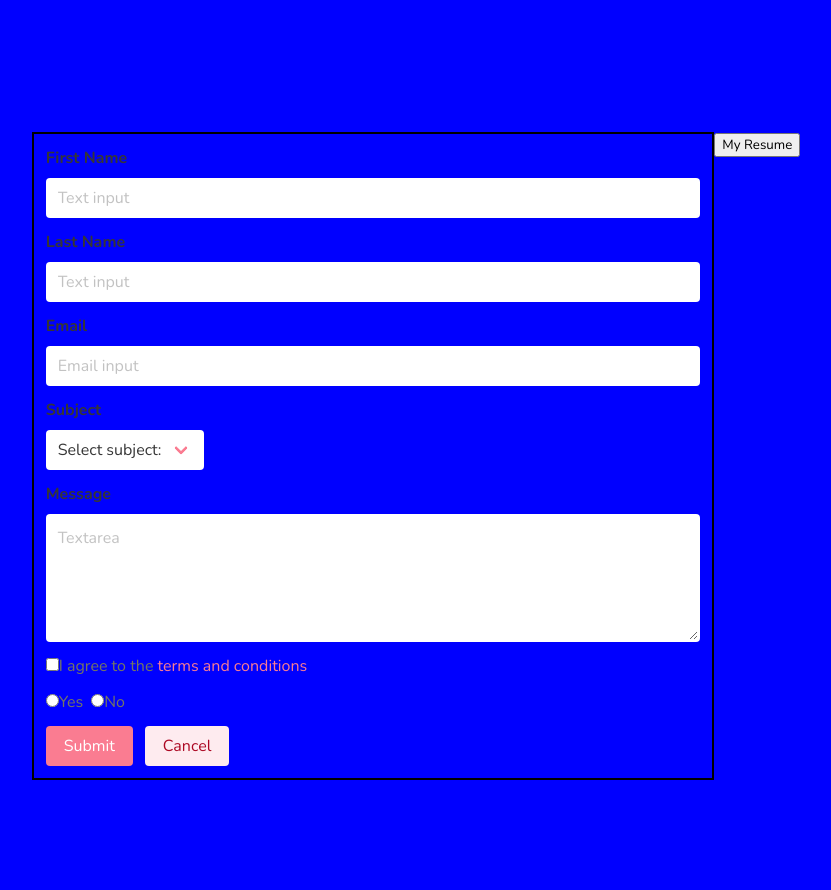
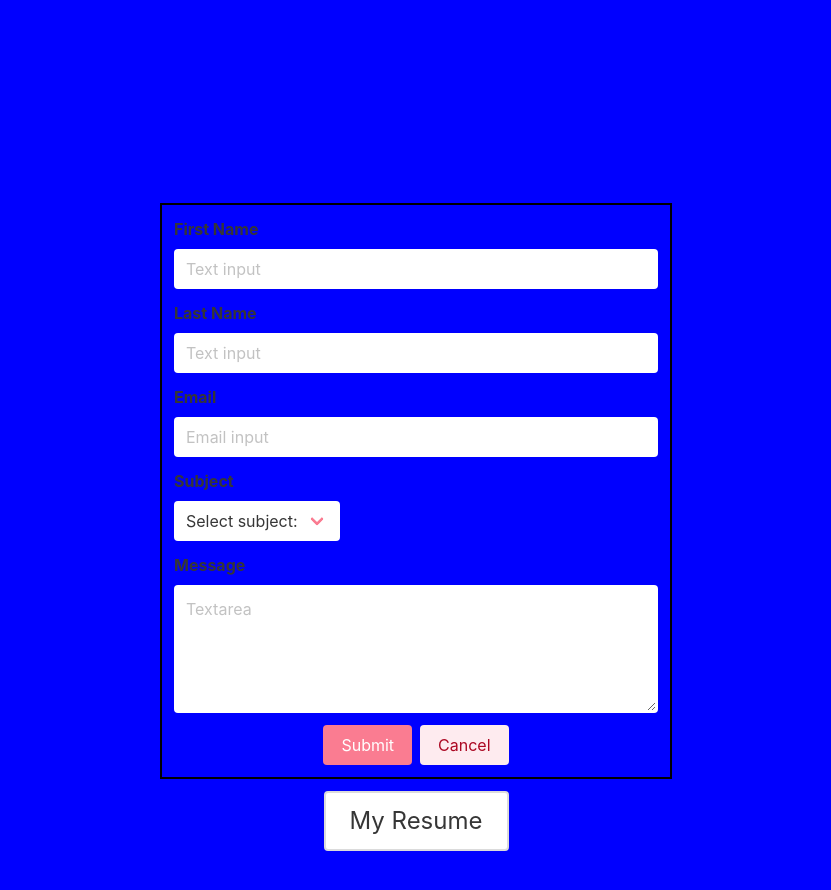
Before and after one commit to DMosca2021/devin_mosca, a React (Create React App) app in the folder client/: page / in a window 1280 px wide. Shown: the part 3760-4650 px from the top of the page, without its empty margins (224-1055 px from the left). Built offline with nearby package versions, Linux system fonts and the light colour scheme.

Commit message:
Added more styling to contact form, all items centered, resume button added.

```diff
--- a/client/src/App.scss
+++ b/client/src/App.scss
@@ -2,9 +2,9 @@
 
 body {
   margin: 0;
-  font-family: -apple-system, BlinkMacSystemFont, 'Segoe UI', 'Roboto', 'Oxygen',
-    'Ubuntu', 'Cantarell', 'Fira Sans', 'Droid Sans', 'Helvetica Neue',
-    sans-serif;
+  // font-family: -apple-system, BlinkMacSystemFont, 'Segoe UI', 'Roboto', 'Oxygen',
+  //   'Ubuntu', 'Cantarell', 'Fira Sans', 'Droid Sans', 'Helvetica Neue',
+  //   sans-serif;
   -webkit-font-smoothing: antialiased;
   -moz-osx-font-smoothing: grayscale;
   background-color: hotpink;
@@ -56,7 +56,7 @@ code {
 }
 
 // Import a Google Font
-@import url('https://fonts.googleapis.com/css?family=Nunito:400,700');
+// @import url('https://fonts.googleapis.com/css?family=Nunito:400,700');
 
 // Set your brand colors
 $red: #940818;
@@ -67,7 +67,7 @@ $beige-light: #D0D1CD;
 $beige-lighter: #EFF0EB;
 
 // Update Bulma's global variables
-$family-sans-serif: "Nunito", sans-serif;
+// $family-sans-serif: "Nunito", sans-serif;
 $grey-dark: $brown;
 $grey-light: $beige-light;
 $primary: $purple;
--- a/client/src/components/Contact.js
+++ b/client/src/components/Contact.js
@@ -5,7 +5,7 @@ function Contact() {
                 <h1 className="title is-1">If you would like to get in touch with me....</h1>
                 <p className="subtitle is-2">Fill out the form below <br></br> Need to reduce the padding/margin here </p>
                 <section className='columns is-multiline is-centered has-text-left section is-large'>
-                    <form className='box column is-8' id="form-section">
+                    <form className='box column is-6' id="form-section">
                         <div class="field">
                             <label className="label">First Name</label>
                             <div className="control">
@@ -49,29 +49,7 @@ function Contact() {
                             </div>
                         </div>
 
-                        <div className="field">
-                            <div className="control">
-                                <label className="checkbox">
-                                    <input type="checkbox"></input>
-                                    I agree to the <a href="#">terms and conditions</a>
-                                </label>
-                            </div>
-                        </div>
-
-                        <div className="field">
-                            <div className="control">
-                                <label className="radio">
-                                    <input type="radio" name="question"></input>
-                                    Yes
-                                </label>
-                                <label className="radio">
-                                    <input type="radio" name="question"></input>
-                                    No
-                                </label>
-                            </div>
-                        </div>
-
-                        <div className="field is-grouped">
+                        <div className="buttons is-centered">
                             <div className="control">
                                 <button className="button is-link">Submit</button>
                             </div>
@@ -80,8 +58,8 @@ function Contact() {
                             </div>
                         </div>
                     </form>
-                    <div>
-                        <button>My Resume</button>
+                    <div className="column is-full has-text-centered">
+                        <button className="button is-large">My Resume</button>
                     </div>
                 </section>
             </div>
```
